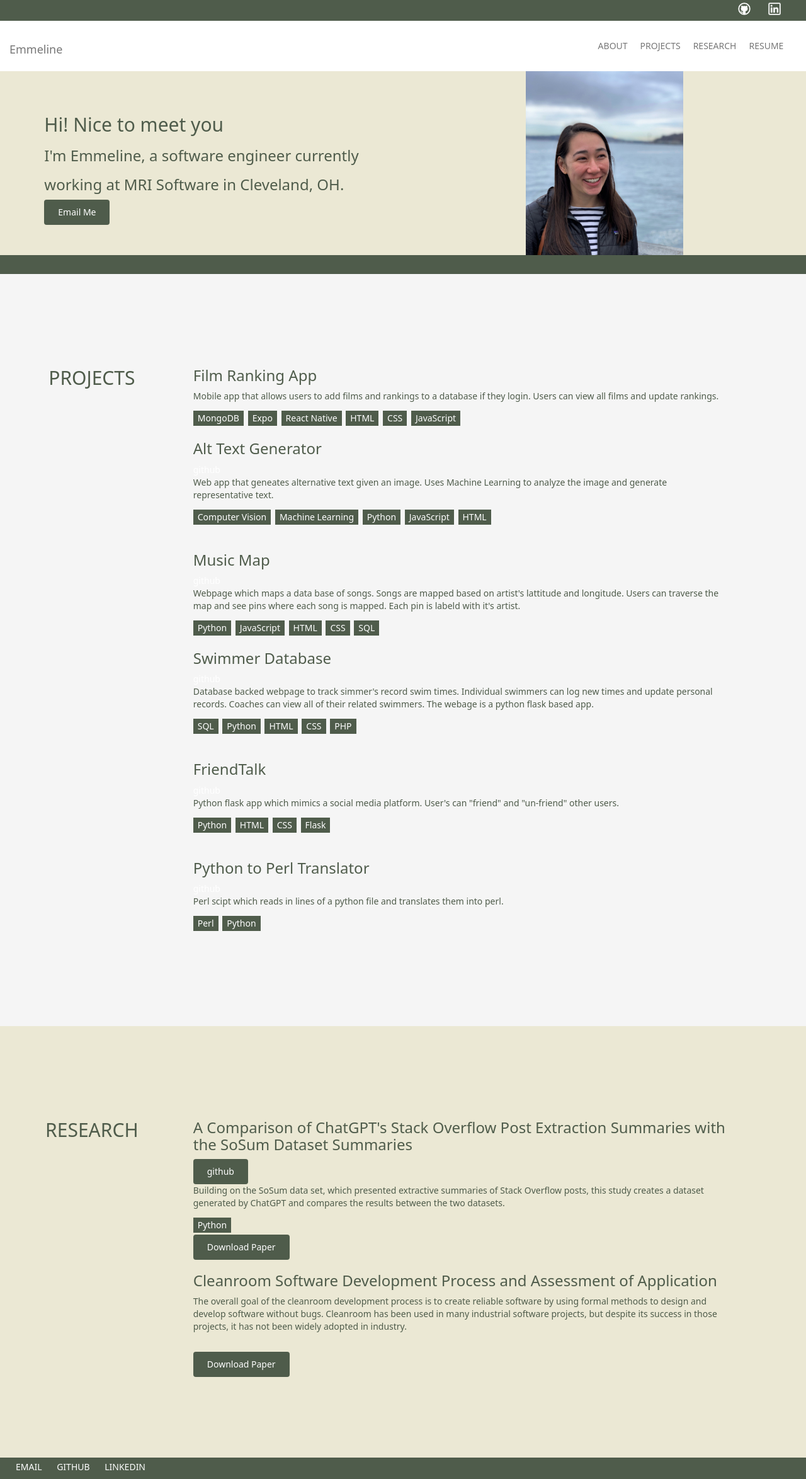
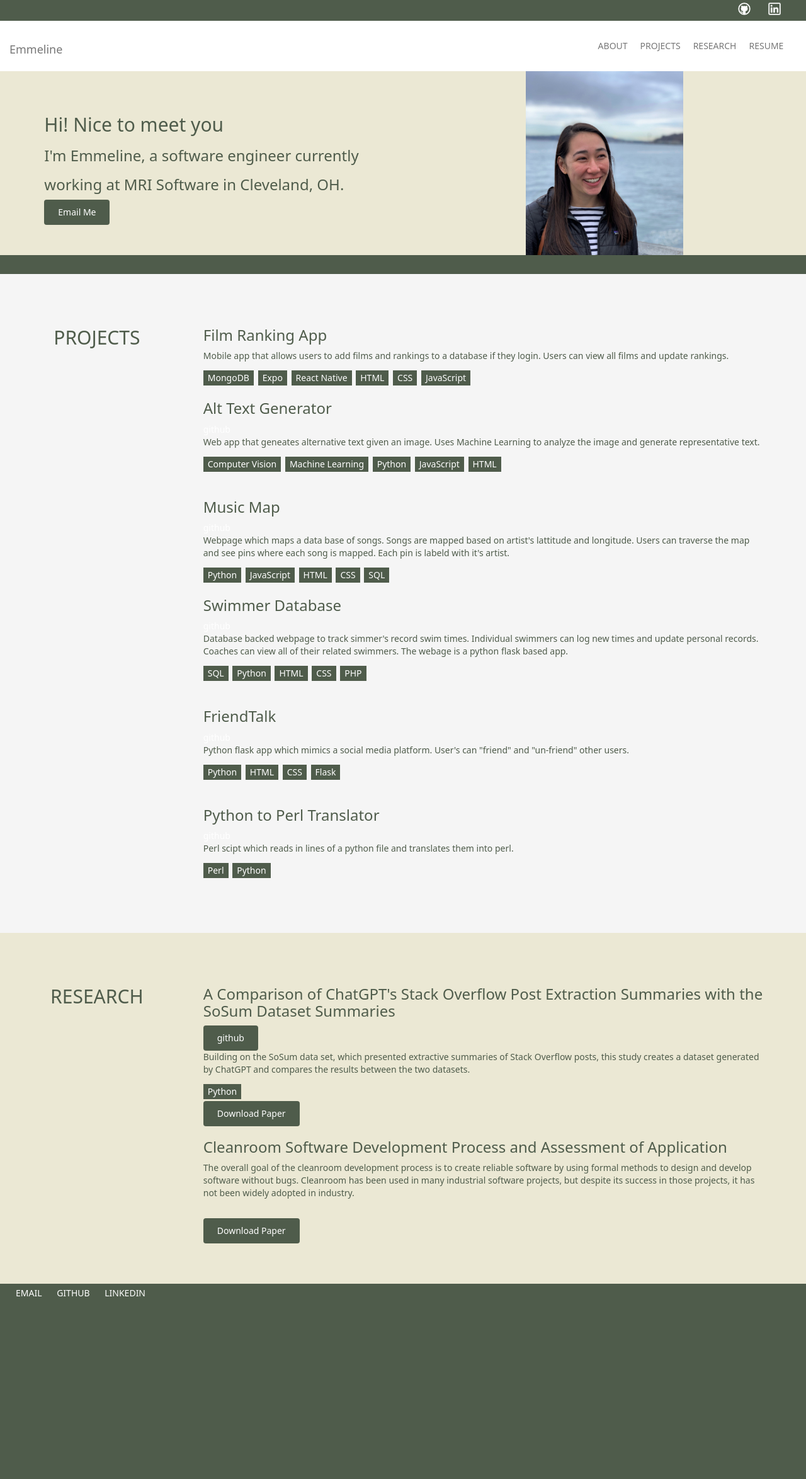
Before and after one commit to emmeline2/emmeline2.github.io, a Jekyll site: the page built from index.html, in a window 1280 px wide. Shown: the whole page at 63% size. Built offline with Jekyll 4.4.1, drawn with Linux system fonts in a browser that asks for light colours; after the commit the page ends 2072 px from its top, so only the background shows below that.

Commit message:
fix spacing'

```diff
--- a/css/main.css
+++ b/css/main.css
@@ -14,10 +14,10 @@ body {
 .projectsSection{
     background-color: whitesmoke;
     color: #4F5C4B;
-    padding-top: 10%;
-    padding-bottom: 10%;
+    padding-top: 5%;
+    padding-bottom: 5%;
     font-size: 14px;
-    padding-right: 10%;
+    padding-right: 5%;
 }
 
 a {
```
